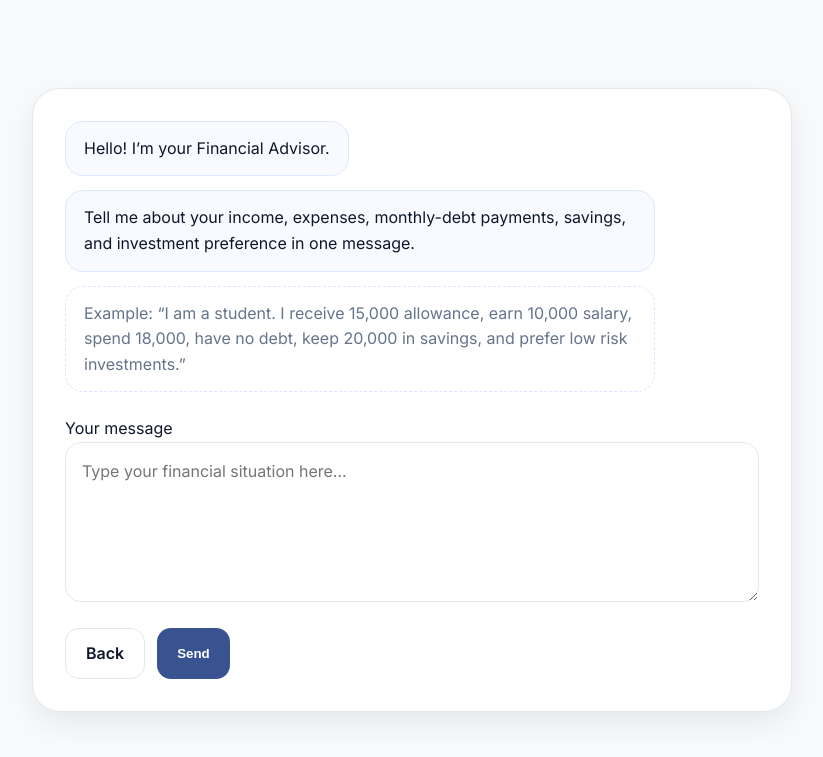
After one commit to eaMwanika/financial-recommendations-using-rule-based-reasoning, a Flask app: page /chat in a window 1280 px wide. The commit adds this page. Shown: the top 757 px of the page, without its empty margins (228-1051 px from the left). Run offline with Flask 3, Linux system fonts and the light colour scheme.

Commit message:
Finalize Personal Finance Advisor with chat assessment feature

```diff
--- a/app.py
+++ b/app.py
@@ -1,3 +1,4 @@
+import re
 from flask import Flask, render_template, request
 
 from financial_calculator import FinancialCalculator
@@ -22,9 +23,72 @@ def welcome():
 def assessment():
     return render_template('assessment.html')
 
+@app.route('/chat')
+def chat():
+    return render_template('chat.html')
+def extract_amount(pattern, text):
+
+    match = re.search(pattern, text)
+
+    if not match:
+        return 0
+
+    value = match.group(1).replace(',', '')
+
+    return float(value)
+@app.route('/chat-assessment', methods=['POST'])
+def chat_assessment():
+
+    text = request.form['message'].lower()
+    allowance = extract_amount(r'allowance[^\d]*(\d[\d,]*)', text)
+    salary    = extract_amount(r'salary[^\d]*(\d[\d,]*)', text)
+    business  = extract_amount(r'business[^\d]*(\d[\d,]*)', text)
+
+    expenses  = extract_amount(r'(?:spend|expenses)[^\d]*(\d[\d,]*)', text)
+    debt      = extract_amount(r'debt[^\d]*(\d[\d,]*)', text)
+    savings   = extract_amount(r'(?:savings|emergency)[^\d]*(\d[\d,]*)', text)
+
+
+    earned_income = allowance + salary + business
+
+    risk = 'low'
+
+    if 'medium risk' in text or 'moderate risk' in text:
+        risk = 'medium'
+
+    elif 'high risk' in text or 'aggressive' in text:
+        risk = 'high'
+
+    calculator = FinancialCalculator()
+
+    facts = calculator.prepare_facts(
+        earned_income=earned_income,
+        passive_income=0,
+        dividends=0,
+        interest=0,
+        expenses=expenses,
+        monthly_debt_payments=debt,
+        emergency_fund=savings,
+        risk_preference=risk
+    )
+
+    kb = KnowledgeBase('knowledge.json')
+    engine = InferenceEngine(kb)
+
+    results = engine.infer(facts)
+
+    return render_template('results.html', data=results)
+
+
+
+
+
 
 @app.route('/results', methods=['POST'])
 def results():
+
+
+
 
     # ===== Form data =====
     earned_income = float(request.form.get('earned_income', 0))
@@ -56,5 +120,7 @@ def results():
     return render_template('results.html', data=results_data)
 
 
+
+
 if __name__ == '__main__':
     app.run(debug=True)
--- /dev/null
+++ b/static/css/chat.css
@@ -0,0 +1,129 @@
+/* ===== Chat Page ===== */
+
+/* ===== Chat page shell and card ===== */
+
+.page-shell {
+    min-height: calc(100vh - 120px);
+    display: flex;
+    align-items: center;
+    justify-content: center;
+    padding: 32px 16px;
+}
+
+.step-card {
+    width: 100%;
+    max-width: 760px;
+    background: #FFFFFF;
+    border: 1px solid #E5E7EB;
+    border-radius: 28px;
+    padding: 32px;
+    box-shadow: 0 12px 32px rgba(15, 23, 42, 0.08);
+}
+
+.chat-page {
+    width: 100%;
+}
+
+.chat-window {
+    display: flex;
+    flex-direction: column;
+    gap: 14px;
+    margin-bottom: 24px;
+}
+
+.chat-message {
+    display: flex;
+}
+
+.chat-message.bot {
+    justify-content: flex-start;
+}
+
+.message-bubble {
+    max-width: 85%;
+    padding: 14px 18px;
+    border-radius: 18px;
+    background: #F8FAFF;
+    border: 1px solid #DDE7FF;
+    color: var(--text);
+    line-height: 1.6;
+}
+
+.message-bubble.example {
+    background: #FFFFFF;
+    border-style: dashed;
+    color: var(--text-light);
+}
+
+.chat-input-area textarea {
+    width: 100%;
+    min-height: 160px;
+    resize: vertical;
+    padding: 16px;
+    border: 1px solid var(--border);
+    border-radius: 16px;
+    font: inherit;
+    line-height: 1.6;
+    background: #FFFFFF;
+}
+
+.chat-input-area textarea:focus {
+    outline: none;
+    border-color: var(--primary);
+    box-shadow: 0 0 0 3px rgba(37, 99, 235, 0.12);
+}
+
+.chat-actions {
+    display: flex;
+    gap: 12px;
+    flex-wrap: wrap;
+    margin-top: 18px;
+}
+
+/* Chat buttons */
+
+.chat-actions .primary-button {
+    background: var(--primary);
+    color: #FFFFFF;
+    border: none;
+    padding: 12px 20px;
+    border-radius: 14px;
+    font-weight: 600;
+    cursor: pointer;
+    transition: background 0.2s ease;
+}
+
+.chat-actions .primary-button:hover {
+    background: var(--primary-dark);
+}
+
+.chat-actions .secondary-button {
+    background: #FFFFFF;
+    color: var(--text);
+    border: 1px solid var(--border);
+    padding: 12px 20px;
+    border-radius: 14px;
+    font-weight: 600;
+    text-decoration: none;
+    display: inline-flex;
+    align-items: center;
+    justify-content: center;
+    transition: background 0.2s ease, border-color 0.2s ease;
+}
+
+.chat-actions .secondary-button:hover {
+    background: #F8FAFF;
+    border-color: var(--primary);
+    color: var(--primary);
+}
+
+@media (max-width: 640px) {
+
+    .message-bubble {
+        max-width: 100%;
+    }
+
+    .chat-actions {
+        flex-direction: column;
+    }
+}
--- /dev/null
+++ b/templates/chat.html
@@ -0,0 +1,60 @@
+{% extends 'base.html' %} {% block styles %}
+<link
+  rel="stylesheet"
+  href="{{ url_for('static', filename='css/chat.css') }}"
+/>
+{% endblock %} {% block content %}
+
+<div class="page-shell">
+  <div class="step-card">
+    <div class="chat-page">
+      <div class="chat-window">
+        <div class="chat-message bot">
+          <div class="message-bubble">Hello! I’m your Financial Advisor.</div>
+        </div>
+
+        <div class="chat-message bot">
+          <div class="message-bubble">
+            Tell me about your income, expenses, monthly-debt payments, savings,
+            and investment preference in one message.
+          </div>
+        </div>
+
+        <div class="chat-message bot">
+          <div class="message-bubble example">
+            Example: “I am a student. I receive 15,000 allowance, earn 10,000
+            salary, spend 18,000, have no debt, keep 20,000 in savings, and
+            prefer low risk investments.”
+          </div>
+        </div>
+      </div>
+
+      <form
+        method="POST"
+        action="{{ url_for('chat_assessment') }}"
+        class="chat-input-area"
+      >
+        <div class="input-group">
+          <label for="message">Your message</label>
+
+          <textarea
+            id="message"
+            name="message"
+            placeholder="Type your financial situation here..."
+            required
+          ></textarea>
+        </div>
+
+        <div class="chat-actions">
+          <a href="{{ url_for('assessment') }}" class="secondary-button">
+            Back
+          </a>
+
+          <button type="submit" class="primary-button">Send</button>
+        </div>
+      </form>
+    </div>
+  </div>
+</div>
+
+{% endblock %}
```
Also changed, not shown: static/css/assessment.css (+32 -0 lines), templates/assessment.html (+7 -0 lines).
